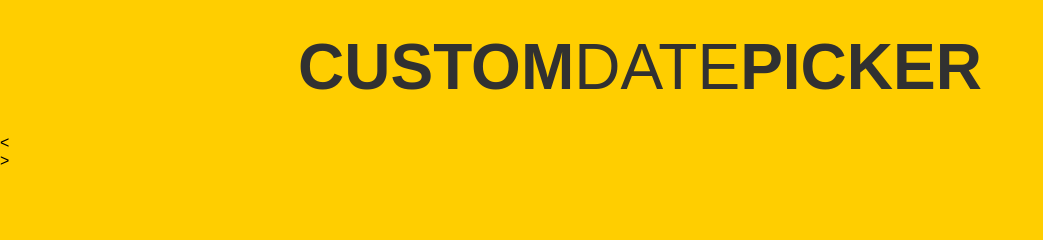
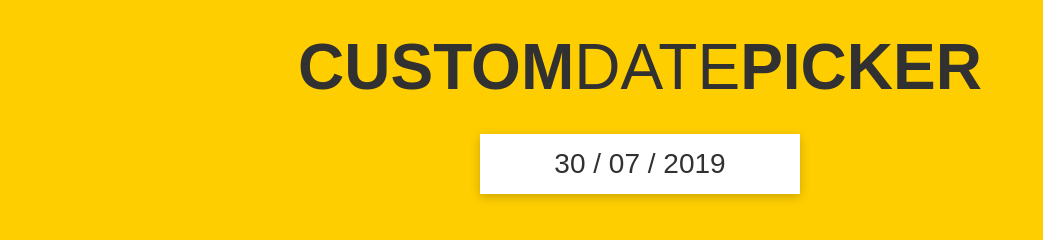
Before and after one commit to fifty7f/Custom-Date-Picker, a plain HTML site: page index.html in a window 1280 px wide. Shown: the whole page, without its empty margins (0-1043 px from the left). Drawn offline with Linux system fonts and the light colour scheme.

Commit message:
commit to 'master'

```diff
--- a/index.html
+++ b/index.html
@@ -10,8 +10,8 @@
 </head>
 <body>
     <h1>CUSTOM<span>DATE</span>PICKER</h1>
-    <div class="datePicker">
-        <div class="selectedDate"></div>
+    <div class="date-picker">
+        <div class="selected-date"> 30 / 07 / 2019</div>
 
         <div class="dates">
             <div class="month">
--- a/main.css
+++ b/main.css
@@ -20,3 +20,43 @@ h1 {
 h1 span {
     font-weight: 100;
 }
+
+.date-picker {
+    position: relative;
+    width: 100%;
+    max-width: 320px;
+    height: 60px;
+    background-color: #fff;
+    margin: 30px auto;
+    box-shadow: 0px 3px 10px rgba(0, 0, 0, 0.2);
+
+    cursor: pointer;
+    user-select: none;
+}
+
+.date-picker:hover {
+    background-color: #f3f3f3;
+}
+
+.date-picker .selected-date {
+    width: 100%;
+    height: 100%;
+
+    display: flex;
+    justify-content: center;
+    align-items: center;
+
+    color: #313131;
+    font-size: 28px;
+}
+
+.date-picker .dates {
+    display: none;
+    position: absolute;
+    top: 100%;
+    left: 0;
+    right: 0;
+
+    background-color: #fff;
+
+}
```
